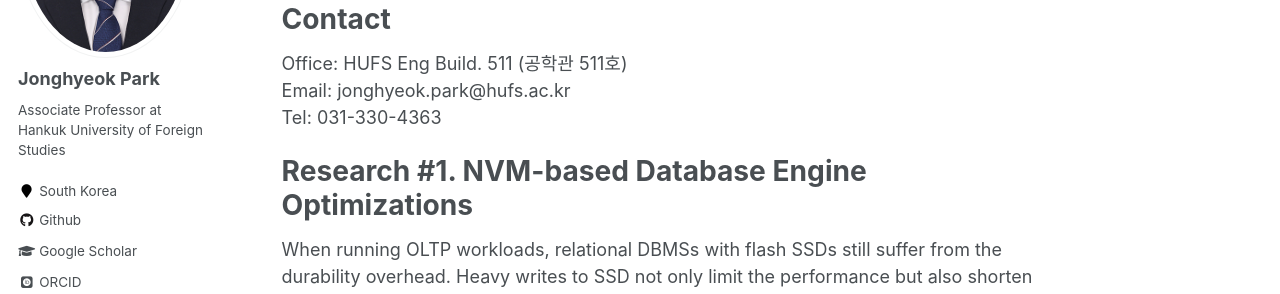
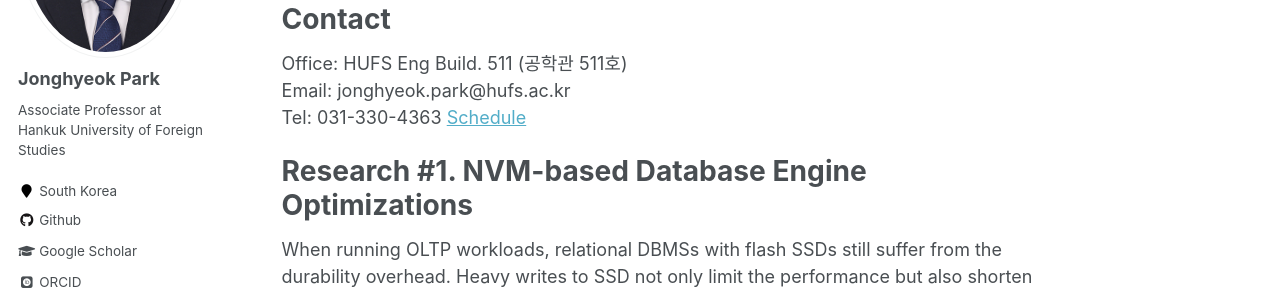
Before and after one commit to JonghyeokPark/JonghyeokPark.github.io, a Jekyll site: the page built from _pages/about.md, in a window 1280 px wide and 900 px high. Shown: the part 289-583 px from the top of the window. Built offline with Jekyll 4.4.1, drawn with Linux system fonts in a browser that asks for light colours; some web fonts are replaced.

Commit message:
add google calendar

```diff
--- a/_pages/about.md
+++ b/_pages/about.md
@@ -16,6 +16,7 @@ Contact
 Office: HUFS Eng Build. 511 (공학관 511호)
 Email: jonghyeok.park@hufs.ac.kr
 Tel: 031-330-4363
+[Schedule](https://calendar.google.com/calendar/u/0?cid=am9uZ2h5ZW9rLnBhcmtAaHVmcy5hYy5rcg)
 
 
 Research #1. NVM-based Database Engine Optimizations
```
